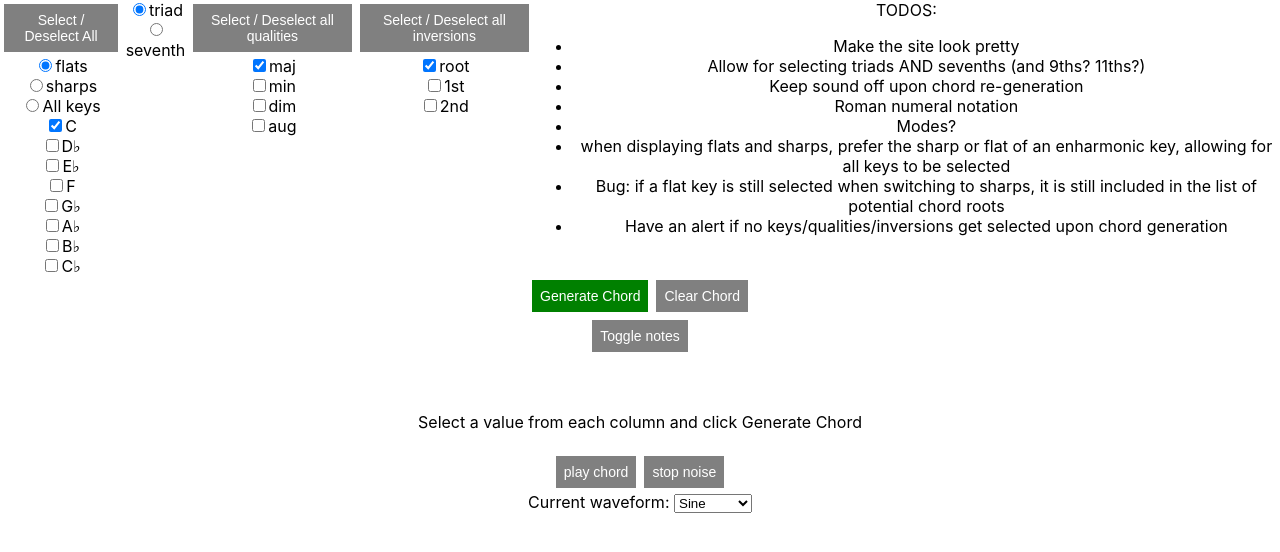
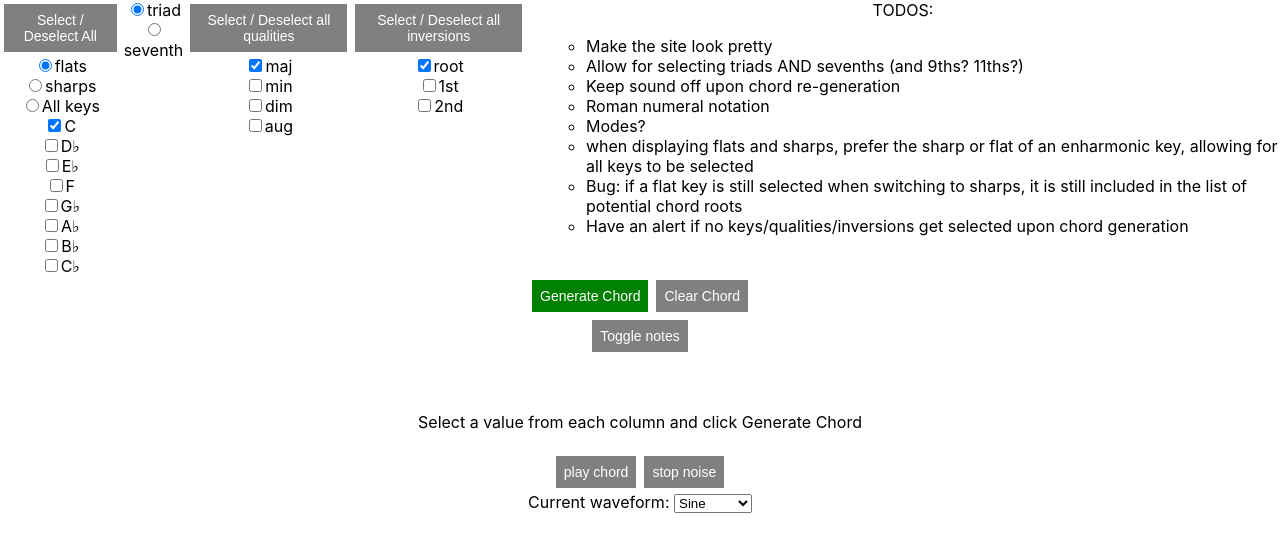
Before and after one commit to mkmatheson/chord-generator, a React (Create React App) app: page / in a window 1280 px wide. Shown: the top 552 px of the page. Built offline with nearby package versions, Linux system fonts and the light colour scheme.

Commit message:
update ul styling

```diff
--- a/src/App.css
+++ b/src/App.css
@@ -1,3 +1,9 @@
+ul {
+  list-style: circle;
+  margin-left: 20px;
+  text-align: left;
+}
+
 .fraction {
   display: inline-block;
 }
```
